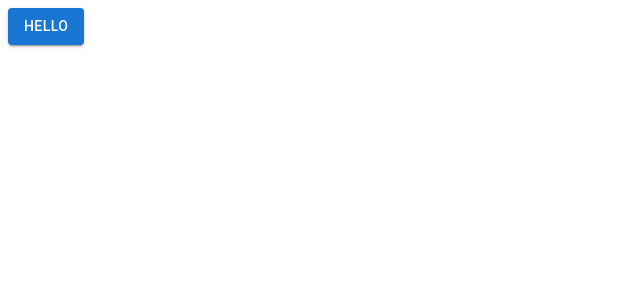
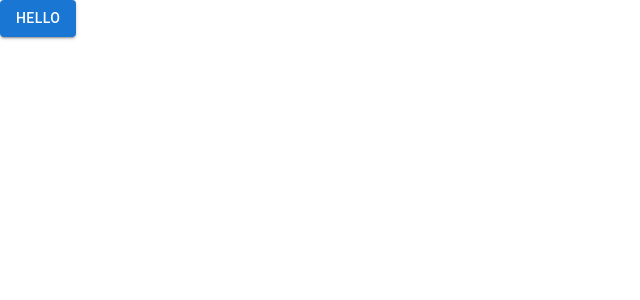
Before and after one commit to DawnGate/chat-app, a Next.js app: page / in a window 1280 px wide. Shown: the top 300 px of the page, without its empty margins (0-640 px from the left). Built offline with nearby package versions, Linux system fonts and the light colour scheme.

Commit message:
[feat] add globals.css with some normalize for project

```diff
--- a/src/app/globals.css
+++ b/src/app/globals.css
@@ -5,6 +5,9 @@
   -moz-text-size-adjust: 100%;
   -webkit-font-smoothing: antialiased;
   -moz-osx-font-smoothing: grayscale;
+
+  box-sizing: border-box;
+  line-height: calc(1em + 0.5rem);
 }
 
 html,
@@ -12,3 +15,44 @@
   background-color: #fff;
   color: #000;
 }
+
+*,
+*::before,
+*::after {
+  box-sizing: inherit;
+}
+
+* {
+  margin: 0;
+}
+
+img,
+picture,
+video,
+canvas,
+svg {
+  display: block;
+  max-width: 100%;
+}
+
+input,
+button,
+textarea,
+select {
+  font: inherit;
+}
+
+p,
+h1,
+h2,
+h3,
+h4,
+h5,
+h6 {
+  overflow-wrap: break-word;
+}
+
+#root,
+#__next {
+  isolation: isolate;
+}
```
